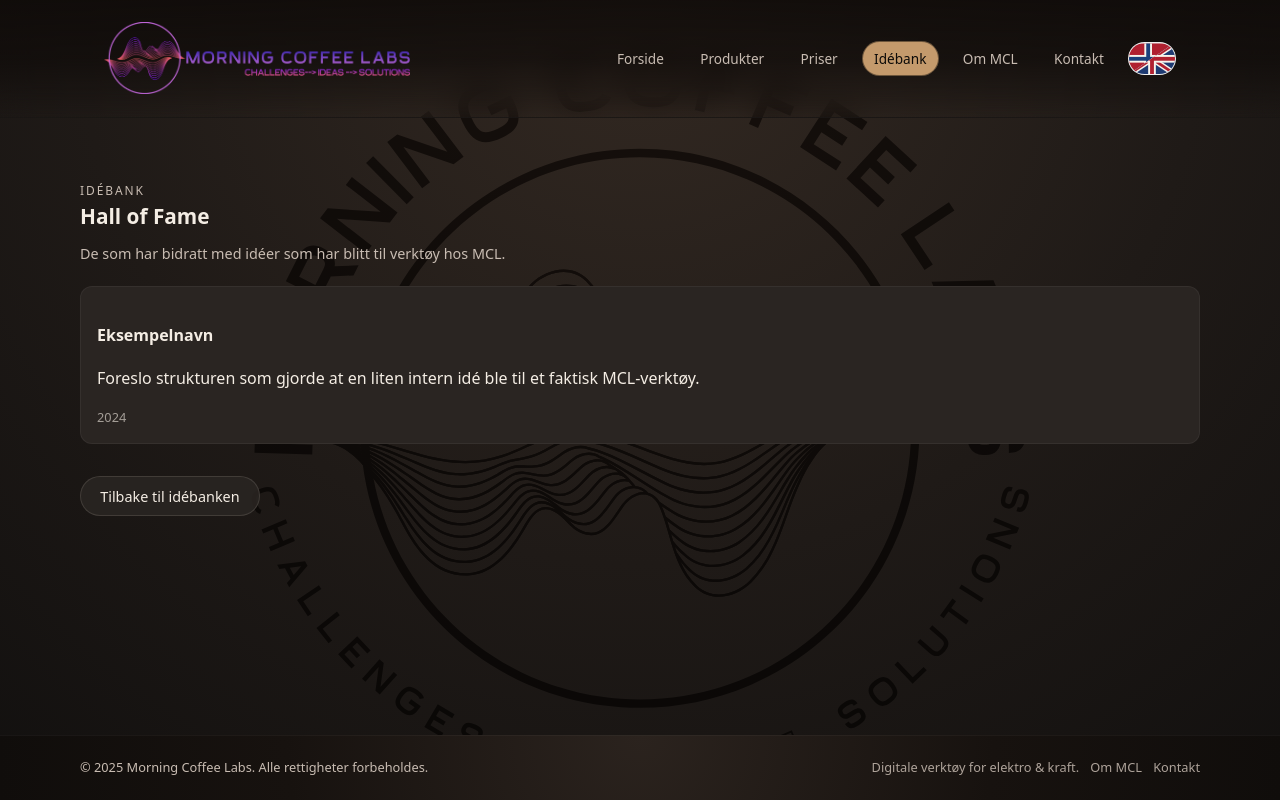
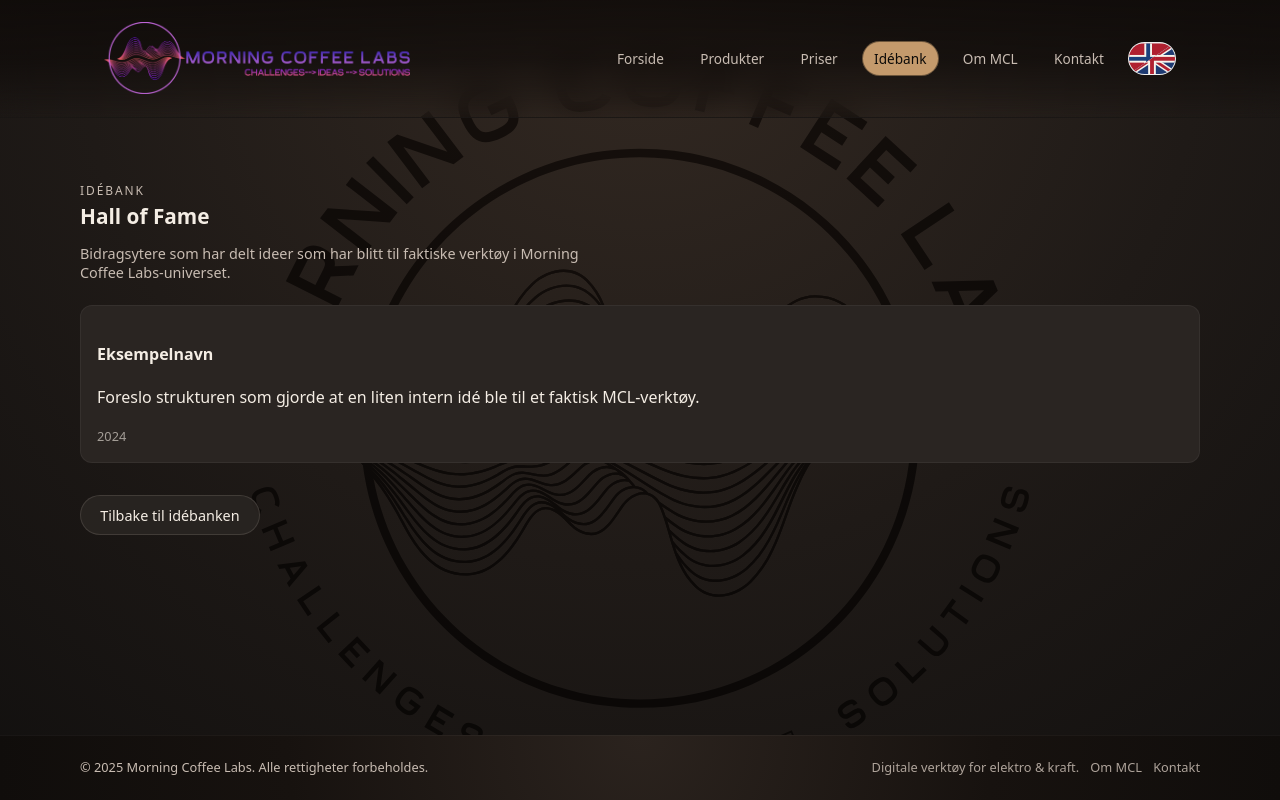
Before and after one commit to Tony-MCL/website_V2, a Next.js app: page /idebank/hall-of-fame in a window 1280 px wide. Built offline with nearby package versions, Linux system fonts and the light colour scheme.

Commit message:
Update page.tsx

```diff
--- a/app/idebank/hall-of-fame/page.tsx
+++ b/app/idebank/hall-of-fame/page.tsx
@@ -1,21 +1,21 @@
 import Link from "next/link";
-import { Section } from "@/components/Section";
+import { Section } from "../../../components/Section";
 import { hallOfFame } from "../ideas";
 
 export default function HallOfFamePage() {
   return (
-    <main>
+    <>
       <Section
-        eyebrow="Idébank"
+        eyebrow="IDÉBANK"
         title="Hall of Fame"
-        description="De som har bidratt med idéer som har blitt til verktøy hos MCL."
+        description="Bidragsytere som har delt ideer som har blitt til faktiske verktøy i Morning Coffee Labs-universet."
       >
         <ul className="hof-full-list">
-          {hallOfFame.map((item, idx) => (
+          {hallOfFame.map((entry, idx) => (
             <li key={idx} className="hof-full-item">
-              <h4>{item.name}</h4>
-              <p>{item.contribution}</p>
-              <span className="hof-year">{item.year}</span>
+              <h4>{entry.name}</h4>
+              <p>{entry.contribution}</p>
+              <span className="hof-year">{entry.year}</span>
             </li>
           ))}
         </ul>
@@ -24,6 +24,6 @@
           Tilbake til idébanken
         </Link>
       </Section>
-    </main>
+    </>
   );
 }
```
